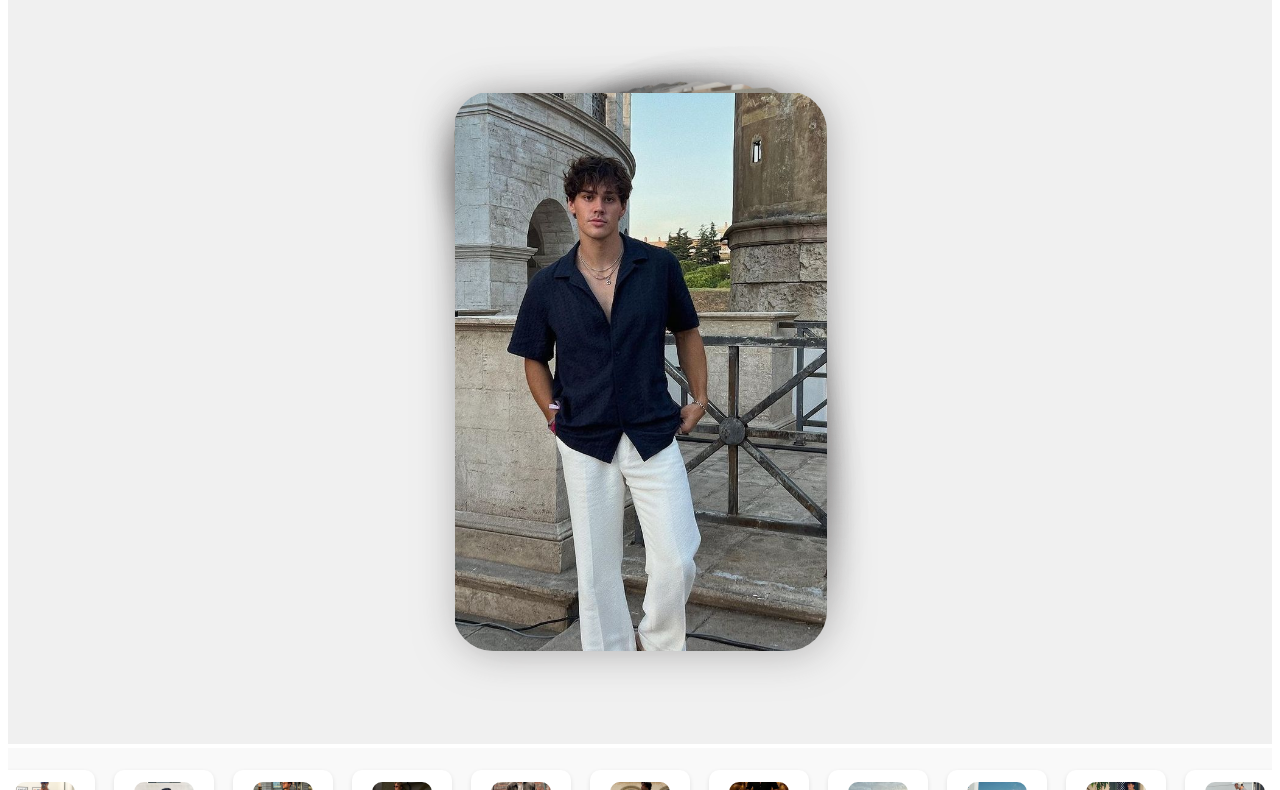
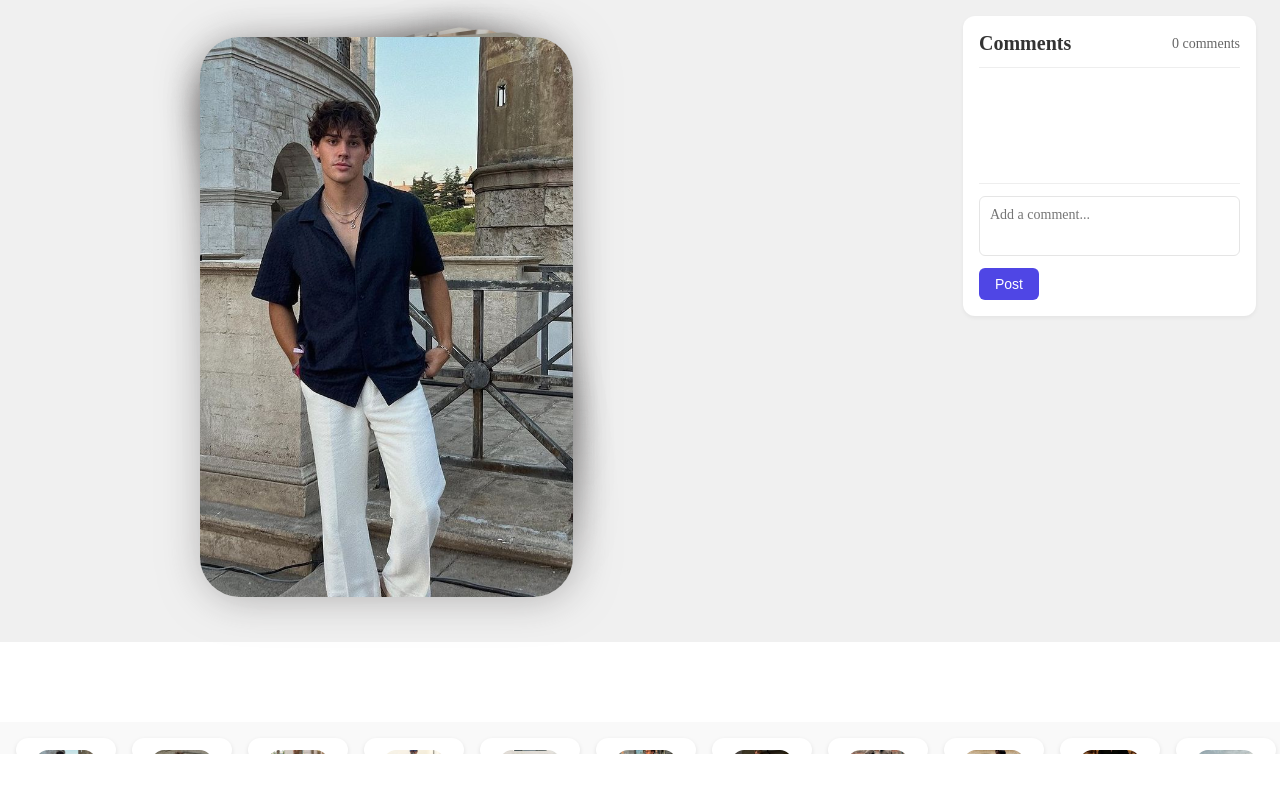
Before and after one commit to s1nghhhhh/drip-deck-2, a website: page index.html in a window 1280 px wide. Shown: the part 58-848 px from the top of the page. After the commit the page ends 812 px from the top, so only its background shows below. Drawn offline with nearby package versions, Linux system fonts and the light colour scheme.

Commit message:
final project

```diff
--- a/index.html
+++ b/index.html
@@ -16,8 +16,23 @@
             <a href="signup.html"><i class="bi bi-person-fill navbar-icons"></i></a>
         </header>
         <div class="content">
-            <div id="swiper">
-                <!-- Cards will be dynamically added here -->
+            <div class="swiper-column">
+                <div id="swiper">
+                    <!-- Cards will be dynamically added here -->
+                </div>
+            </div>
+            <div class="comments-column">
+                <div class="comments-header">
+                    <h2>Comments</h2>
+                    <span class="comment-count">0 comments</span>
+                </div>
+                <div class="comments-list">
+                    <!-- Comments will be added here -->
+                </div>
+                <div class="comment-input">
+                    <textarea placeholder="Add a comment..."></textarea>
+                    <button class="post-comment">Post</button>
+                </div>
             </div>
         </div>
         <div id="likes-container">
--- a/script.js
+++ b/script.js
@@ -1,6 +1,10 @@
 // DOM
 const swiper = document.querySelector('#swiper');
 const likesContainer = document.querySelector('#likes-container');
+const commentsList = document.querySelector('.comments-list');
+const commentInput = document.querySelector('.comment-input textarea');
+const postCommentButton = document.querySelector('.post-comment');
+const commentCount = document.querySelector('.comment-count');
 
 // constants
 const urls = [
@@ -23,36 +27,23 @@ const urls = [
     'images/outfit17.jpg'
 ];
 
-// Track likes and dislikes for each image
-const imageStats = {
-    'images/outfit1.jpg': { likes: 0, dislikes: 0 },
-    'images/outfit2.jpg': { likes: 0, dislikes: 0 },
-    'images/outfit3.jpg': { likes: 0, dislikes: 0 },
-    'images/outfit4.jpg': { likes: 0, dislikes: 0 },
-    'images/outfit5.jpg': { likes: 0, dislikes: 0 },
-    'images/outfit6.jpg': { likes: 0, dislikes: 0 },
-    'images/outfit7.jpg': { likes: 0, dislikes: 0 },
-    'images/outfit8.jpg': { likes: 0, dislikes: 0 },
-    'images/outfit9.jpg': { likes: 0, dislikes: 0 },
-    'images/outfit10.jpg': { likes: 0, dislikes: 0 },
-    'images/outfit11.jpg': { likes: 0, dislikes: 0 },
-    'images/outfit12.jpg': { likes: 0, dislikes: 0 },
-    'images/outfit13.jpg': { likes: 0, dislikes: 0 },
-    'images/outfit14.jpg': { likes: 0, dislikes: 0 },
-    'images/outfit15.jpg': { likes: 0, dislikes: 0 },
-    'images/outfit16.jpg': { likes: 0, dislikes: 0 },
-    'images/outfit17.jpg': { likes: 0, dislikes: 0 },
+// Track likes, dislikes and comments for each image
+const imageStats = {};
+urls.forEach(url => {
+    imageStats[url] = {
+        likes: 0,
+        dislikes: 0,
+        comments: []
     };
+});
 
 // variables
 let cardCount = 0;
+let currentImage = urls[0];
 
 // Function to update likes and dislikes display
 function updateLikesDisplay() {
-    // Clear previous likes display
     likesContainer.innerHTML = '';
-
-    // Create likes display for each image
     urls.forEach(url => {
         const likesItem = document.createElement('div');
         likesItem.classList.add('likes-item');
@@ -69,23 +60,46 @@ function updateLikesDisplay() {
     });
 }
 
+// Function to update comments display
+function updateCommentsDisplay() {
+    const comments = imageStats[currentImage].comments;
+    commentsList.innerHTML = '';
+    comments.forEach(comment => {
+        const commentElement = document.createElement('div');
+        commentElement.classList.add('comment');
+        commentElement.innerHTML = `
+            <div class="comment-content">
+                <p>${comment}</p>
+                <span class="comment-time">Just now</span>
+            </div>
+        `;
+        commentsList.appendChild(commentElement);
+    });
+    commentCount.textContent = `${comments.length} comment${comments.length !== 1 ? 's' : ''}`;
+}
+
+// Handle comment posting
+postCommentButton.addEventListener('click', () => {
+    const comment = commentInput.value.trim();
+    if (comment) {
+        imageStats[currentImage].comments.push(comment);
+        commentInput.value = '';
+        updateCommentsDisplay();
+    }
+});
+
 // functions
 function appendNewCard() {
+    currentImage = urls[cardCount % urls.length];
     const card = new Card({
-    imageUrl: urls[cardCount % urls.length],
+        imageUrl: currentImage,
         onDismiss: appendNewCard,
         onLike: () => {
-      // Increment likes for the current image
-      imageStats[urls[cardCount % urls.length]].likes++;
-
-      // Update likes display
+            imageStats[currentImage].likes++;
             updateLikesDisplay();
         },
         onDislike: () => {
-      // Increment dislikes for the current image
-      imageStats[urls[cardCount % urls.length]].dislikes++;
-
-      // Update likes display
+            imageStats[currentImage].dislikes++;
             updateLikesDisplay();
         }
     });
@@ -96,12 +110,15 @@ function appendNewCard() {
     cards.forEach((card, index) => {
         card.style.setProperty('--i', index);
     });
+
+    updateCommentsDisplay();
 }
 
-// Initial likes display
+// Initial display
 updateLikesDisplay();
+updateCommentsDisplay();
 
-// first 5 cards
-for (let i = 0; i <18; i++) {
+// Initialize cards
+for (let i = 0; i < 5; i++) {
     appendNewCard();
 }
--- a/style.css
+++ b/style.css
@@ -1,53 +1,52 @@
-*{
-  margin: 2px;
+* {
+  margin: 0;
   padding: 0;
   box-sizing: border-box;
 }
 
-.container{
+.container {
   display: grid;
-  grid-template-rows: 50px 750px 100px;
+  grid-template-rows: 50px 1fr 20px;
+  min-height: 100vh;
 }
 
-.logo{
-  height: 30px;
-  width: 70px;
+.logo {
+  height: 40px;
+  width: 80px;
 }
 
-.navbar-icons{
+.navbar-icons {
   font-size: 2rem;
   color: #000;
 }
 
-.navbar{
+.navbar {
   display: flex;
   justify-content: space-between;
   align-items: center;
+  padding: 0 1rem;
   border-bottom: 2px solid #f9f9f9;
   background: #f9f9f9;
 }
 
 .content {
-  flex: 1;
+  display: grid;
+  grid-template-columns: 3fr 2fr;
+  gap: 1.5rem;
+  padding: 1.5rem;
+  background: #f0f0f0;
+  height: calc(100vh - 150px);
+}
+
+.swiper-column {
   display: flex;
   justify-content: center;
   align-items: center;
-  background: #f0f0f0;
 }
 
-.item2{
-  width: 100vw;
-  height: 100vh;
-  overflow: hidden;
-  display: flex;
-  justify-content: space-evenly;
-  align-items:center;
-  background: #000;
-}
-
-#swiper{
+#swiper {
   height: 70vh;
-  aspect-ratio: 2/3 ;
+  aspect-ratio: 2/3;
   perspective: 400px;
   perspective-origin: center 50%;
   transform-style: preserve-3d;
@@ -57,7 +56,120 @@
   align-items: center;
 }
 
-.card{
+.comments-column {
+  background: white;
+  border-radius: 0.75rem;
+  padding: 1rem;
+  display: flex;
+  flex-direction: column;
+  box-shadow: 0 2px 4px rgba(0, 0, 0, 0.05);
+  max-width: 400px;
+  max-height: 300px ;
+  margin-left: auto;
+}
+
+.comments-header {
+  display: flex;
+  justify-content: space-between;
+  align-items: center;
+  margin-bottom: 1rem;
+  padding-bottom: 0.75rem;
+  border-bottom: 1px solid #eee;
+}
+
+.comments-header h2 {
+  font-size: 1.25rem;
+  color: #333;
+  font-weight: 600;
+}
+
+.comment-count {
+  color: #666;
+  font-size: 0.875rem;
+}
+
+.comments-list {
+  flex: 1;
+  overflow-y: auto;
+  margin-bottom: 0.75rem;
+  padding-right: 0.5rem;
+}
+
+.comments-list::-webkit-scrollbar {
+  width: 4px;
+}
+
+.comments-list::-webkit-scrollbar-track {
+  background: #f1f1f1;
+  border-radius: 4px;
+}
+
+.comments-list::-webkit-scrollbar-thumb {
+  background: #ddd;
+  border-radius: 4px;
+}
+
+.comment {
+  padding: 0.50rem;
+  border-bottom: 1px solid #f5f5f5;
+}
+
+.comment:last-child {
+  border-bottom: none;
+}
+
+.comment-content p {
+  font-size: 0.875rem;
+  color: #444;
+  line-height: 1.4;
+  margin-bottom: 0.25rem;
+}
+
+.comment-time {
+  font-size: 0.75rem;
+  color: #888;
+}
+
+.comment-input {
+  border-top: 1px solid #eee;
+  padding-top: 0.75rem;
+}
+
+.comment-input textarea {
+  width: 100%;
+  min-height: 60px;
+  padding: 0.625rem;
+  border: 1px solid #e5e5e5;
+  border-radius: 0.375rem;
+  margin-bottom: 0.5rem;
+  resize: none;
+  font-family: inherit;
+  font-size: 0.875rem;
+}
+
+.comment-input textarea:focus {
+  outline: none;
+  border-color: #4f46e5;
+  box-shadow: 0 0 0 2px rgba(79, 70, 229, 0.05);
+}
+
+.post-comment {
+  background: #4f46e5;
+  color: white;
+  border: none;
+  padding: 0.5rem 1rem;
+  border-radius: 0.375rem;
+  font-size: 0.875rem;
+  font-weight: 500;
+  cursor: pointer;
+  transition: background-color 0.2s;
+}
+
+.post-comment:hover {
+  background: #4338ca;
+}
+
+.card {
   width: 100%;
   height: 100%;
   position: absolute;
@@ -71,7 +183,7 @@
   user-select: none;
 }
 
-.card img{
+.card img {
   width: 100%;
   height: 100%;
   object-fit: cover;
@@ -103,45 +215,13 @@
   opacity: 0.8;
 }
 
-#like,
-#dislike {
-font-size: 16vh;
-border-radius: 50%;
-padding: 20px;
-position: relative;
-z-index: 1;
-animation-name: animation1;
-animation-duration: 1s;
-animation-timing-function: ease-in-out;
-animation-fill-mode: both;
-animation-play-state: paused;
-}
-
-#like.trigger,
-#dislike.trigger {
-animation-name: animation2;
-}
-
-#like {
-color: red;
-background-color: rgba(255, 255, 255, 0.5);
-}
-
-#dislike {
-color: #ccc;
-background-color: rgba(0, 0, 0, 0.5);
-}
-
 #likes-container {
-  height: fit-content;
+  padding: 1rem;
   display: flex;
-  justify-content: center;
-  align-items: center;
+  gap: 1rem;
   background: #f9f9f9;
-  padding: 20px;
-  gap: 15px;
-  overflow-x:scroll;
-  overflow-y: scroll;
+  overflow-x: auto;
+  scrollbar-width: thin;
 }
 
 .likes-item {
@@ -149,8 +229,8 @@ background-color: rgba(0, 0, 0, 0.5);
   flex-direction: column;
   align-items: center;
   background: white;
-  border-radius: 10px;
-  padding: 10px;
+  border-radius: 0.75rem;
+  padding: 0.75rem;
   box-shadow: 0 2px 5px rgba(0,0,0,0.1);
   min-width: 100px;
 }
@@ -159,31 +239,23 @@ background-color: rgba(0, 0, 0, 0.5);
   width: 60px;
   height: 60px;
   object-fit: cover;
-  border-radius: 10px;
-  margin-bottom: 10px;
+  border-radius: 0.75rem;
+  margin-bottom: 0.75rem;
 }
 
 .likes-count {
   font-weight: bold;
   color: #333;
-  font-size: 1.2rem;
+  font-size: 1rem;
   text-align: center;
 }
 
-@keyframes animation1 {
-0%, 100% {
-  opacity: 0.2;
+@media (max-width: 768px) {
+  .content {
+    grid-template-columns: 1fr;
+  }
+
+  .comments-column {
+    display: none;
+  }
 }
-50% {
-  opacity: 1;
-}
-}
-
-@keyframes animation2 {
-0%, 100% {
-  opacity: 0.2;
-}
-50% {
-  opacity: 1;
-}
-}
```
Also changed, not shown: images/spotlight1.jpg (added), images/spotlight2.jpg (added). Lines whose indentation alone changed are shown as unchanged.
